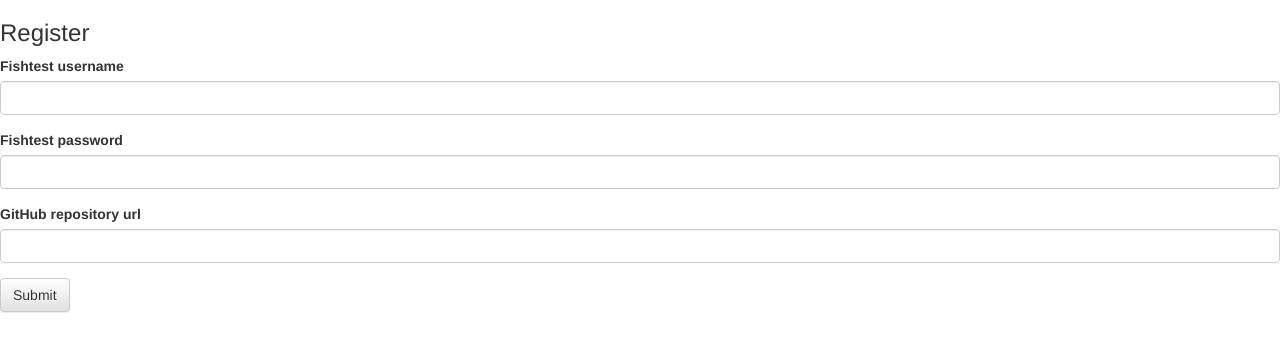
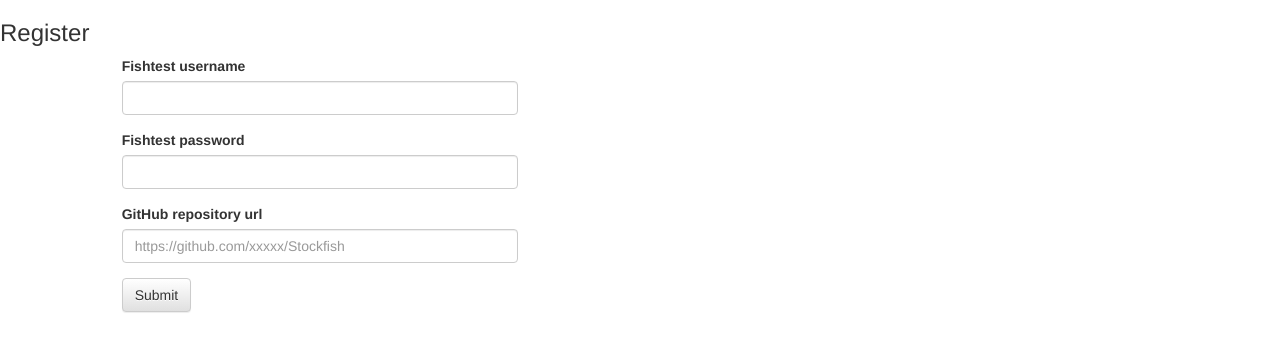
Before and after one commit to mcostalba/FuriousFish, a Flask app: template templates/register.html in a window 1280 px wide. Shown: the top 352 px of the page. Run offline with Flask 2, Linux system fonts and the light colour scheme; the template is opened without the code that fills it, so the values that code supplies are empty; parts of the project's set-up code (start-up, migrations or seed data) failed here and were passed over; some libraries are stand-ins or nearby versions.

Commit message:
Get rid of wtforms
Painful to use with bootstrap, better use request
directly, easier and more understandable.

```diff
--- a/ff.py
+++ b/ff.py
@@ -1,17 +1,11 @@
 from flask import Flask, request, jsonify, render_template, redirect, url_for
 from flask.ext.sqlalchemy import SQLAlchemy
-from flask_wtf import Form
-from wtforms import StringField, PasswordField, SubmitField, validators
-from wtforms.validators import DataRequired
 import simplejson as json
 import requests
 import os
-import traceback
-import sys
 
 app = Flask(__name__)
 app.config['SQLALCHEMY_DATABASE_URI'] = 'sqlite:////tmp/test.db'
-app.config['SECRET_KEY'] = 'c7449f4339b26d' # Used by Form as csrf protection
 db = SQLAlchemy(app)
 
 
@@ -28,7 +22,7 @@
 class User(db.Model):
     __tablename__ = 'users'
     id = db.Column(db.Integer, primary_key = True)
-    username = db.Column(db.String(50))
+    username = db.Column(db.String(50), unique=True)
     password = db.Column(db.String(50))
     repo_url = db.Column(db.String(50))
 
@@ -36,13 +30,6 @@
         self.username = username
         self.password = password
         self.repo_url = repo_url
-
-
-class RegistrationForm(Form):
-    username = StringField(validators = [DataRequired])
-    repo_url = StringField(validators = [DataRequired])
-    password = PasswordField(validators = [DataRequired])
-    submit = SubmitField('Submit')
 
 
 def find_bench(commits):
@@ -62,7 +49,7 @@
 
 @app.route('/new', methods=['POST'])
 def new():
-    """Create a new test upon a POST request from GitHub
+    """Create a new test upon receiving a POST request from GitHub's webhook
     """
     if 'application/json' in request.headers.get('Content-Type'):
         data = request.get_json()
@@ -110,13 +97,18 @@
 
 @app.route('/register', methods=['GET', 'POST'])
 def register():
-    form = RegistrationForm()
-    if form.validate_on_submit():
-        user = User(form.username.data, form.password.data, form.repo_url.data)
-        db.session.add(user)
-        db.session.commit()
+    """Register a new user
+
+    Ask for the minimal info to activate the webhook on GitHub and to
+    login into fishtest, this is required to submit the test.
+    """
+    if request.method == 'POST':
+        form = request.form
+        if User.query.filter_by(username=form['username']) is None:
+            db.session.add(User(form['username'], form['password'], form['repo_url']))
+            db.session.commit()
         return redirect(url_for('root'))
-    return render_template('register.html', form = form)
+    return render_template('register.html')
 
 
 if __name__ == '__main__':
--- a/templates/register.html
+++ b/templates/register.html
@@ -5,20 +5,23 @@
 {% block body %}
   <h3>Register</h3>
 
-  <form>
+  <form method="POST">
+    <div class="col-sm-1"></div>
+    <div class="col-sm-4">
       <div class="form-group">
-          <label for={{ form.username.id }} class="control-label">Fishtest username</label>
-          <input type='text'  class="form-control" id={{ form.username.id }}>
+          <label for='username' class="control-label">Fishtest username</label>
+          <input type='text' class="form-control" name="username" required>
       </div>
       <div class="form-group">
-          <label for={{ form.password.id }} class="control-label">Fishtest password</label>
-          <input type='password'  class="form-control" id={{ form.password.id }}>
+          <label for='password' class="control-label">Fishtest password</label>
+          <input type='password' class="form-control" name="password" required>
       </div>
       <div class="form-group">
-          <label for={{ form.username.id }} class="control-label">GitHub repository url</label>
-          <input type='text'  class="form-control" id={{ form.username.id }}>
+          <label for='repo_url' class="control-label">GitHub repository url</label>
+          <input type='text' class="form-control" name="repo_url" placeholder="https://github.com/xxxxx/Stockfish" required>
       </div>
       <input class="btn btn-default" type="submit" value="Submit">
+    </div>
   </form>
 
 {% endblock %}
```
